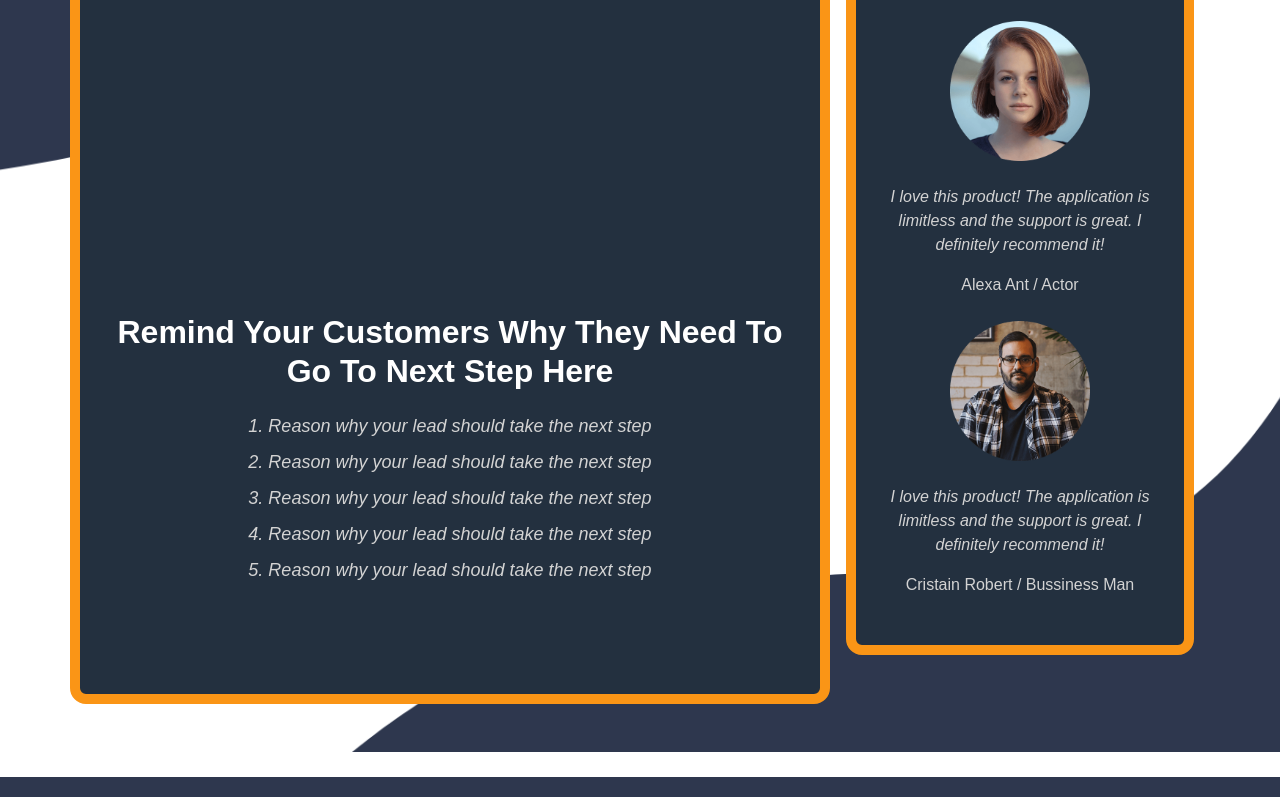
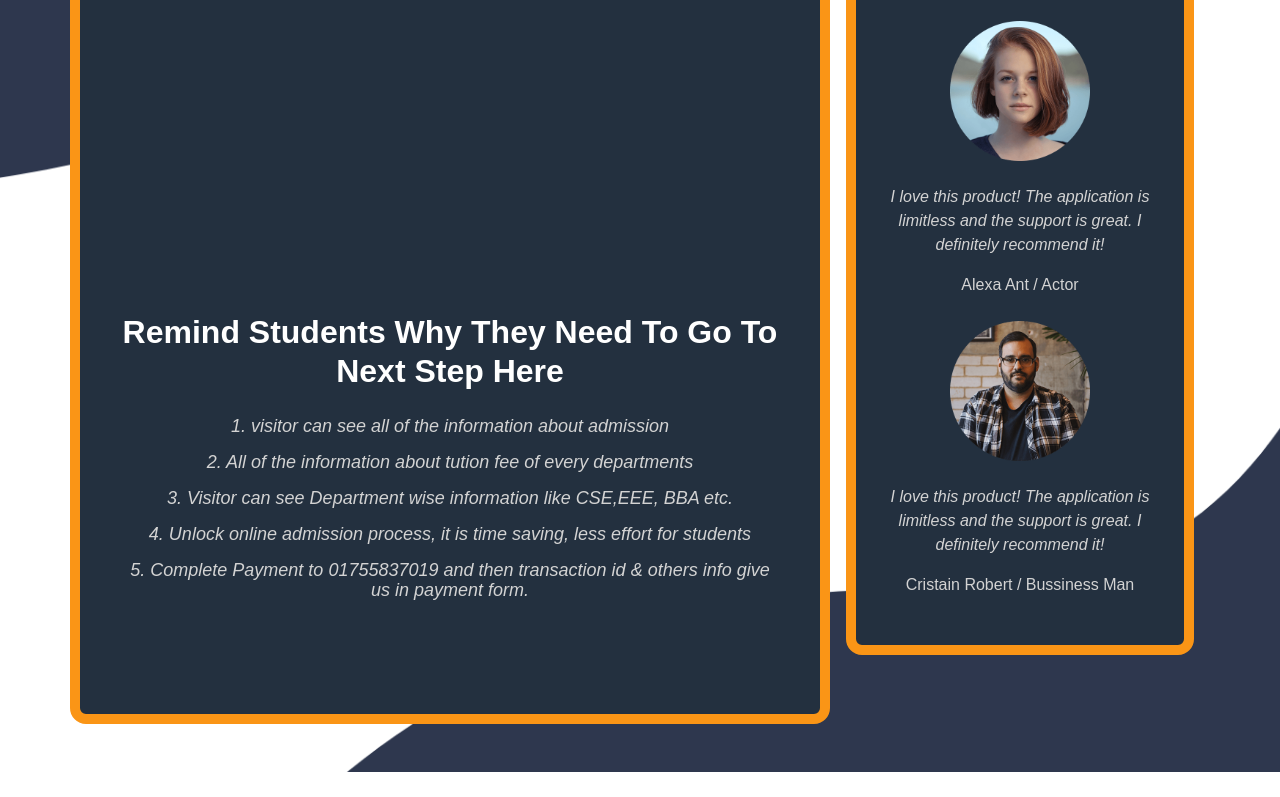
Before and after one commit to iqbal9865/Admission-Funnel, a React (Create React App) app: page /admissionOffer in a window 1280 px wide. Shown: the part 2121-2918 px from the top of the page. Built offline with nearby package versions, Linux system fonts and the light colour scheme; no server answers.

Commit message:
autocomplete off in login

```diff
--- a/src/components/AdmissionInfo/Payments/Payments.js
+++ b/src/components/AdmissionInfo/Payments/Payments.js
@@ -39,9 +39,10 @@ const Payments = () => {
                 <SideBar />
             </div>
             <div className='offset-md-1 col-md-6 col-sm-12 px-lg-5 py-3' style={{backgroundColor:'lightgray'}}>
+
                 <form action="" onSubmit={handleSubmit(onSubmit)}  >
-
-                <div className="row pt-5" style={{marginTop: "20px"}}>
+                <p style={{marginTop:'10px',fontWeight:'700',textAlign:'justify'}}>Send Money to 01755837019 and complete your payment by fill up this form, We will notify you within 30 minutes.</p>
+                <div className="row" style={{marginTop: "20px"}}>
                     <div className="d-flex">
                         <div className="col-sm-12 col-md-12 form-group">
                             <p style={{marginBottom: "10px",textAlign:'left'}}><label for="Payment_Via" >Payment Using For...</label></p>
@@ -71,6 +72,7 @@ const Payments = () => {
                         <input type="submit" className="form-control" style={{backgroundColor:'#FA9516',borderRadius:'0'}} />
                     </div>
                 </form>
+
             </div>
         </div>
     )
--- a/src/components/BridgePage/Testimonials/Testimonials.js
+++ b/src/components/BridgePage/Testimonials/Testimonials.js
@@ -15,7 +15,7 @@ const Testimonials = () => {
                 <div style={{backgroundColor: '#23303F',border:'10px solid #FA9516',borderRadius:'1em',color:'white'}} className="col px-md-3 col-md-8">
                     <div className="p-3 py-5">
                         <div className="py-4">
-                            <h1 style={{fontWeight: 'bold'}} className={TestimonialsCSS.topHeader}>Admission Going On, 30% Off for Spring Semester 2022</h1>
+                            <h1 style={{fontWeight: 'bold'}} className={TestimonialsCSS.topHeader}>Admission Going On, 50% Off for Spring Semester 2022</h1>
                         </div>
                         <div className="py-4 ">
                             <div className="player-wrapper">
@@ -30,13 +30,13 @@ const Testimonials = () => {
 
                         </div>
                         <div className="py-4">
-                            <h2 className="py-2" style={{fontWeight:'700'}}>Remind Your Customers Why They Need To Go To Next Step Here</h2>
+                            <h2 className="py-2" style={{fontWeight:'700'}}>Remind Students Why They Need To Go To Next Step Here</h2>
                             <ul className={TestimonialsCSS.unorderlist} style={{color:"lightgray",fontWeight:'600',fontStyle:'italic'}}>
-                                <li> <p>1. Reason why your lead should take the next step</p>  </li>
-                                <li> <p>2. Reason why your lead should take the next step</p>  </li>
-                                <li> <p>3. Reason why your lead should take the next step</p>  </li>
-                                <li> <p>4. Reason why your lead should take the next step</p>  </li>
-                                <li> <p>5. Reason why your lead should take the next step</p>  </li>
+                                <li> <p>1. visitor can see all of the information about admission</p>  </li>
+                                <li> <p>2. All of the information about tution fee of every departments</p>  </li>
+                                <li> <p>3. Visitor can see Department wise information like CSE,EEE, BBA etc.</p>  </li>
+                                <li> <p>4. Unlock online admission process, it is time saving, less effort for students</p>  </li>
+                                <li> <p>5. Complete Payment to 01755837019 and then transaction id & others info give us in payment form.</p>  </li>
                             </ul>
                         </div>
                     </div>
--- a/src/components/Login/Login.js
+++ b/src/components/Login/Login.js
@@ -146,10 +146,10 @@ const Login = () => {
                     <input placeholder='Enter Your Name' className='form-control' type="text" required onBlur={handleBlur} name='name' />
                 </div>}
                 <div className='form-group my-3 mt-3'>
-                    <input placeholder='Enter Your Email' className='form-control' type="email" required onBlur={handleBlur} name='email' />
+                    <input placeholder='Enter Your Email' className='form-control' type="email" required onBlur={handleBlur} name='email' autoComplete="off" />
                 </div>
                 <div className='form-group my-3'>
-                    <input placeholder='Enter Your Password' className='form-control' type="password" required onBlur={handleBlur} name='password' />
+                    <input placeholder='Enter Your Password' className='form-control' type="password" required onBlur={handleBlur} name='password' autoComplete="off" />
                 </div>
                <input type="submit" value={newUser? 'SIGN UP' : 'LOGIN'} style={{padding:'11px 36px',backgroundColor:'orange', fontSize:'17px', fontWeight:'700',color:'white',border:'none'}} />
                 </form>
```
